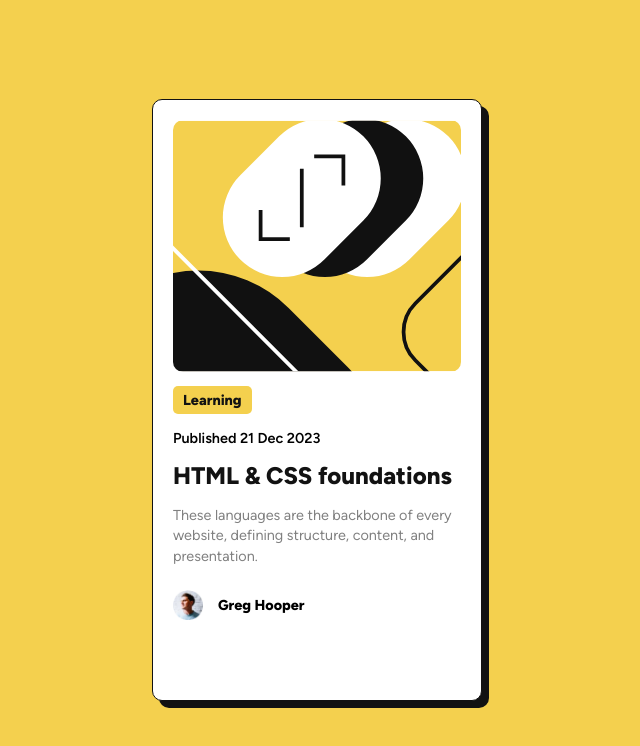
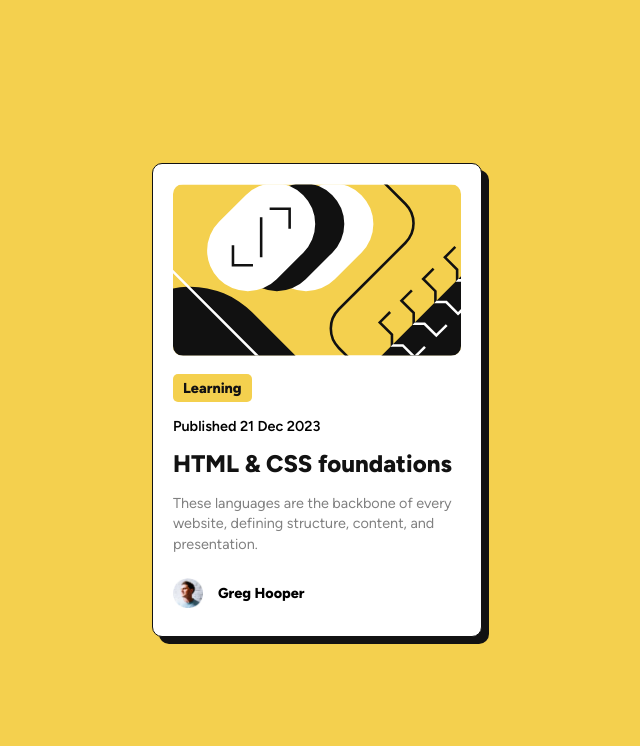
Before and after one commit to mohamedqabbari/blog-preview-card-main, a website: page index.html in a window 1280 px wide. Shown: the whole page, without its empty margins (323-963 px from the left). Drawn offline with Linux system fonts and the light colour scheme.

Commit message:
First Update of Frontend Mentor Challenge: Blog Preview Card - Modifing Height of card and some other properties

```diff
--- a/index.html
+++ b/index.html
@@ -19,7 +19,9 @@
 </head>
 <body class="bg-yellow">
   <div class="card bg-white">
-    <div class="card-img"></div>
+    <div class="card-img">
+      <img src="./assets/images/illustration-article.svg" alt="illustration article">
+    </div>
     <div class="card-details">
       <p class="ft-black bg-yellow badge article-cat">Learning</p>
       <p class="publish-date">Published 21 Dec 2023</p>
--- a/styles/style.scss
+++ b/styles/style.scss
@@ -54,7 +54,7 @@ html, body{
         border-radius: 10px;
         transition: box-shadow 0.15s ease-in-out;
         width: 80%;
-        height: 70%;
+        height: auto;
         padding: 20px;
         display: flex;
         flex-direction: column;
@@ -63,10 +63,13 @@ html, body{
         }
         .card-img {
             flex: 45%;
-            background-image: url(../assets/images/illustration-article.svg);
-            background-repeat: no-repeat;
-            background-size: cover;
             border-radius: inherit;
+            img {
+                border-radius: inherit;
+                width: 100%;
+                height: auto;
+                margin: 0 auto;
+            }
         }
         .card-details {
             flex: 55%;
@@ -79,6 +82,7 @@ html, body{
                 margin: 0;
                 color: $black;
                 transition: color 0.1s ease-in-out;
+                cursor: pointer;
                 &:active {
                     color: $yellow;
                 }
```
Also changed, not shown: styles/style.css, 1 other file.
